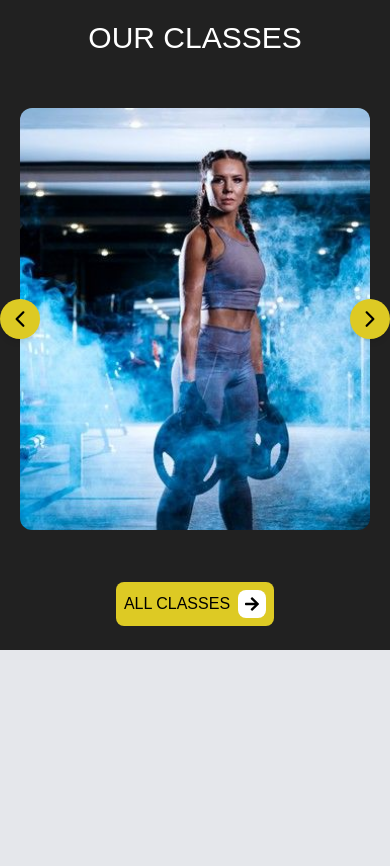
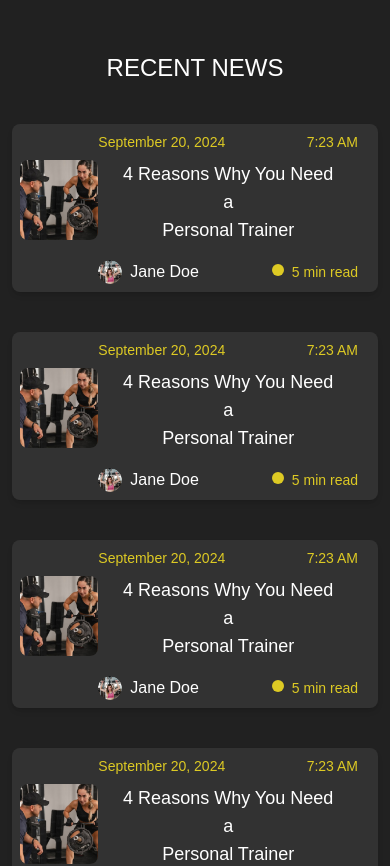
Before and after one commit to eyoaab/Gym-Management-Website, a React (Create React App) app in the folder front-end/gym-management-system/: page / in a window 390 px wide. Shown: the top 866 px of the page. Before the commit the page ends 844 px from the top, so only its background shows below. Built offline with nearby package versions, Linux system fonts and the light colour scheme; a web font is replaced by a local one.

Commit message:
improved the responsive ness of the short blog and tesimony sections

```diff
--- a/front-end/gym-management-system/src/pages/blogs-page/components/short-blog-card.jsx
+++ b/front-end/gym-management-system/src/pages/blogs-page/components/short-blog-card.jsx
@@ -1,10 +1,10 @@
-import React from 'react';
-import BlogImage from '../../../assets/images/blog-image.png';
-import ProfileImg from '../../../assets/images/profile.png';
+import React from "react";
+import BlogImage from "../../../assets/images/blog-image.png";
+import ProfileImg from "../../../assets/images/profile.png";
 
 function ShortBlogCard() {
   return (
-    <div className="pl-2 first-letter pr-5 py-2 rounded-lg flex flex-col lg:flex-row bg-cardColor items-center justify-center shadow-md hover:shadow-lg transition-shadow duration-300">
+    <div className="pl-2 first-letter pr-5 py-2 rounded-lg flex flex-row bg-cardColor items-center justify-center shadow-md hover:shadow-lg transition-shadow duration-300">
       {/* Blog Image Section */}
       <div
         className="h-[80px] w-[80px] lg:h-[100px] lg:w-[100px] bg-cover bg-center bg-no-repeat rounded-lg mb-4 lg:mb-0"
@@ -20,17 +20,18 @@ function ShortBlogCard() {
         </div>
 
         {/* Blog Title */}
-        <div className='mx-8 lg:mx-20'>
-  <h1 className="font-saira max-w-xl text-white text-lg lg:text-xl text-center mb-4 break-words mx-auto">
-    4 Reasons Why You Need a <br/>Personal Trainer
-  </h1>
-</div>
+        <div className="mx-5 lg:mx-20 ">
+          <h1 className="font-saira max-w-xl text-white text-lg lg:text-xl text-center mb-4 break-words mx-auto">
+            4 Reasons Why You Need a <br />
+            Personal Trainer
+          </h1>
+        </div>
 
         {/* Author and Metadata Section */}
         <div className="flex flex-row justify-between items-center">
           <div className="flex flex-row items-center">
             <div
-              className="h-8 w-8 lg:h-8 lg:w-8 bg-cover bg-center bg-no-repeat rounded-full"
+              className="h-6 w-6 lg:h-8 lg:w-8 bg-cover bg-center bg-no-repeat rounded-full"
               style={{ backgroundImage: `url(${ProfileImg})` }}
             ></div>
             <p className="text-white ml-2">Jane Doe</p>
@@ -39,7 +40,7 @@ function ShortBlogCard() {
           {/* Additional Info */}
           <div className="text-sm text-white flex flex-row items-center justify-center space-x-2">
             <div className="h-3 w-3 rounded-full bg-darkYellow mb-1"></div>
-            <p>Suggestion</p>
+            <p className="hidden md:block">Suggestion</p>
             <p className="text-darkYellow">5 min read</p>
           </div>
         </div>
--- a/front-end/gym-management-system/src/pages/blogs-page/short-blog-page.jsx
+++ b/front-end/gym-management-system/src/pages/blogs-page/short-blog-page.jsx
@@ -1,34 +1,34 @@
-import React from 'react';
-import ShortBlogCard from './components/short-blog-card';
-import { FaArrowRight } from 'react-icons/fa';
+import React from "react";
+import ShortBlogCard from "./components/short-blog-card";
+import { FaArrowRight } from "react-icons/fa";
 
 function ShortBlogsPage() {
   return (
-    <div className='bg-classBg p-10 flex flex-col lg:flex-row space-y-8 lg:space-y-0 justify-between'>
+    <div className="bg-classBg pb-4 flex flex-col items-center justify-center">
+      <div className=" p-3 md-p-10 flex flex-col pace-y-1 lg:space-y-0 justify-between items-center pb-8">
         {/* First column for title and button */}
-      <div className='flex flex-col justify-evenly lg:w-1/3 py-20'>
-        <h1 className='font-saira text-6xl text-white text-left'>
-          RECENT <br /> NEWS
+        <div className="flex flex-col md:justify-evenly lg:w-1/3 py-10">
+          <h1 className="font-saira  text-2xl md:text-4xl text-white text-center">
+            RECENT NEWS
           </h1>
-
-        {/* Button for navigating testimonials */}
-        <div className="inline-flex items-center bg-darkYellow text-black py-2 px-7 rounded-lg mt-2 cursor-pointer w-fit">
-        <span className="font-medium">Read More Blogs</span>
-        <div className="bg-white rounded-lg w-6 h-6 flex justify-center items-center ml-2">
-            <FaArrowRight size={12} />
-        </div>
-        </div>
-
         </div>
 
         {/* Second column for blog cards */}
-      <div className='flex flex-col space-y-6'>
+        <div className="grid grid-cols-1 gap-10 md:grid-cols-2">
           <ShortBlogCard />
           <ShortBlogCard />
           <ShortBlogCard />
           <ShortBlogCard />
         </div>
       </div>
+      {/* Button for navigating testimonials */}
+      <div className="flex flex-rwo space-x-3 `items-center  bg-darkYellow text-black py-2 px-1 md:px-3 rounded-lg cursor-pointer w-max">
+        <div className="font-medium">Read More Blogs</div>
+        <div className="bg-white rounded-lg w-6 h-6 flex justify-center items-center text-center">
+          <FaArrowRight size={12} />
+        </div>
+      </div>
+    </div>
   );
 }
 
--- a/front-end/gym-management-system/src/pages/home-page/main-page.jsx
+++ b/front-end/gym-management-system/src/pages/home-page/main-page.jsx
@@ -13,11 +13,11 @@ function MainPage() {
   return (
     <div className="flex flex-col">
       {/* <HomePage /> */}
-      <ClassesPage />
+      {/* <ServicePage /> */}
+      {/* <ClassesPage /> */}
+      {/* <TeatimonialsPage /> */}
+      <ShortBlogsPage />
       {/*
-      <ServicePage />
-            <TeatimonialsPage />
-            <ShortBlogsPage />
             <PlansOptionPage />
             <ContactPage />
             <Footer /> */}
--- a/front-end/gym-management-system/src/pages/testimonial-page/components/review-card.jsx
+++ b/front-end/gym-management-system/src/pages/testimonial-page/components/review-card.jsx
@@ -3,24 +3,29 @@ import { FaArrowLeft, FaArrowRight } from "react-icons/fa";
 
 function ReviewCard() {
   return (
+    <div className="flex flex-col w-5/6 md:w-4/5 rounded-lg justify-between px-0  items-center">
+      <h1 className="text-center font-saira text-2xl md:text-4xl mb-4 text-white">
+        What Customers <br />
+        Say
+      </h1>
 
-    <div className="flex flex-col max-w-3xl rounded-lg justify-between py-20 px-20">
-      <h1 className="text-center font-saira text-4xl mb-4 text-white">What Customers <br />Say</h1>
-
-      <p className="text-left text-sg leading-relaxed mb-4 text-white font-light">
-        "At Corefit Club, our trainers are highly qualified professionals dedicated to helping you achieve your fitness goals.
-        Each trainer holds certifications from recognized fitness organizations."
+      <p className="text-center text-sm text-white font-light">
+        "At Corefit Club, our trainers are highly qualified professionals
+        dedicated to helping you achieve your fitness goals. Each trainer holds
+        certifications from recognized fitness organizations."
       </p>
 
-      <div className="flex flex-col lg:flex-row items-center justify-between px-2">
-        <p className="text-lg font-saira text-white mb-4 lg:mb-0">EYOB TARIKU</p>
+      <div className="flex flex-row items-center justify-between px-2  mt-5">
+        <p className="text-lg font-saira text-white md:mb-4 lg:mb-0 mr-5">
+          EYOB TARIKU
+        </p>
 
         {/*  Buttons */}
-        <div className="flex space-x-4 mt-4 lg:mt-0">
-          <div className="w-10 h-10 flex justify-center items-center border border-white rounded-full cursor-pointer">
-            <FaArrowLeft className="text-3xl font-light text-white" />
+        <div className="flex space-x-4 ">
+          <div className="w-8 h-8 md:w-10 md:h-10 flex justify-center items-center border border-white rounded-full cursor-pointer">
+            <FaArrowLeft className="text-xl font-light text-white" />
           </div>
-          <div className="w-10 h-10 flex justify-center items-center bg-white rounded-full cursor-pointer ">
+          <div className="w-8 h-8 md:w-10 md:h-10 flex justify-center items-center bg-white rounded-full cursor-pointer ">
             <FaArrowRight className="text-3xl text-black font-light" />
           </div>
         </div>
--- a/front-end/gym-management-system/src/pages/testimonial-page/testimonials-page.jsx
+++ b/front-end/gym-management-system/src/pages/testimonial-page/testimonials-page.jsx
@@ -6,11 +6,9 @@ import { FaArrowRight } from "react-icons/fa";
 
 function TeatimonialsPage() {
   return (
-    <div className="flex flex-col space-y-6 items-center bg-cardColor pb-10">
-      <div className=" grid grid-cols-1 lg:grid-cols-2 gap-1 px-16 pt-5">
-        <div className="flex flex-col justify-center items-center lg:items-start">
+    <div className=" bg-cardColor ">
       {/* Button for navigating testimonials */}
-          <div className="flex items-center justify-start mb-6 relative">
+      <div className="flex items-start justify-start mb-6 relative">
         <IoIosArrowForward
           color="#DDCA24"
           size={80}
@@ -22,22 +20,23 @@ function TeatimonialsPage() {
           className="absolute left-6 top-0 z-0 cursor-pointer"
         />
       </div>
-
+      <div className="flex flex-col items-center">
+        <div className="grid grid-cols-1 md:grid-cols-2 place-items-center">
           {/* Image Section */}
           <img
-            className="h-[420px] w-[540px] object-cover rounded-lg shadow-md transition-all duration-300  ml-10"
+            className="h-[420px] w-4/5 object-cover object-center rounded-lg shadow-md transition-all duration-300"
             src={testimonyImage}
             alt="Testimonial"
           />
+          <ReviewCard />
         </div>
 
-        <ReviewCard />
+        {/* Button for navigating testimonials */}
+        <div className="inline-flex items-center justify-center bg-darkYellow text-black py-2 px-3 md-px-4 rounded-xl w-fit my-4">
+          <span className="font-medium">See All Reviews</span>
+          <div className="bg-white rounded-lg h-5 w-5 md-w-7 md-h-7 flex justify-center items-center ml-2">
+            <FaArrowRight />
           </div>
-      {/* Button for navigating testimonials */}
-      <div className="inline-flex items-center justify-start bg-darkYellow text-black py-2 px-4 rounded-xl w-fit">
-        <span className="font-medium">See All Reviews</span>
-        <div className="bg-white rounded-lg w-7 h-7 flex justify-center items-center ml-2">
-          <FaArrowRight />
         </div>
       </div>
     </div>
```
Lines whose indentation alone changed are shown as unchanged.
